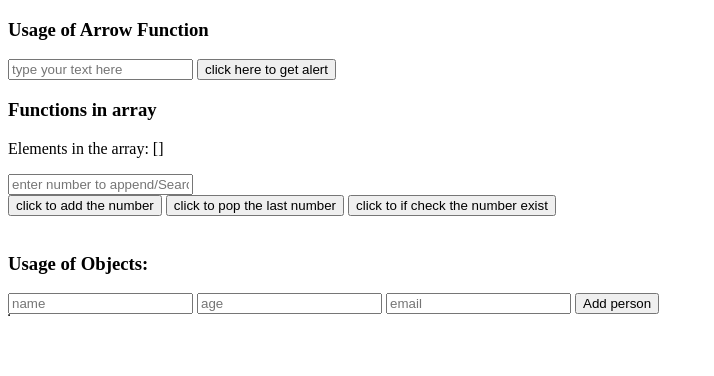
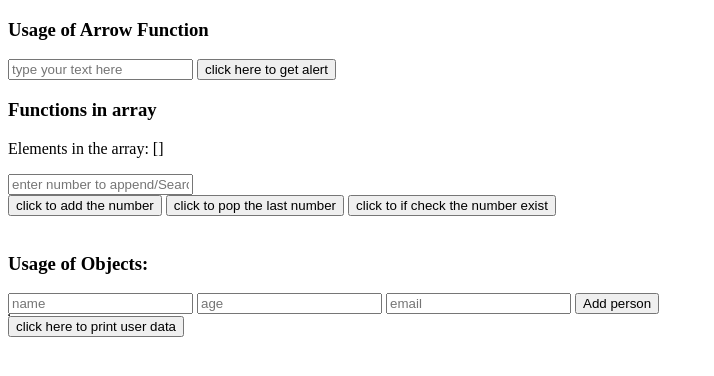
Before and after one commit to vivek981/JS-Basics, a plain HTML site: page index.html in a window 1280 px wide. Shown: the whole page, without its empty margins (0-714 px from the left). Drawn offline with Linux system fonts and the light colour scheme.

Commit message:
added async await

```diff
--- a/index.html
+++ b/index.html
@@ -29,6 +29,9 @@
 
         </div>
         <div id='box'></div>
+        <div>
+            <button onclick="loadUsers()">click here to print user data</button>
+        </div>
         <script src='js/script.js'></script>
     </body>
 </html>
--- a/js/script.js
+++ b/js/script.js
@@ -91,3 +91,12 @@ const add_people = (name, age, email) => {
     return ;
 
 };
+
+
+async function loadUsers() {
+    const users = await fetch("https://jsonplaceholder.typicode.com/users");
+    let user_data =  await users.json();
+    console.log(user_data);
+
+
+}
```
